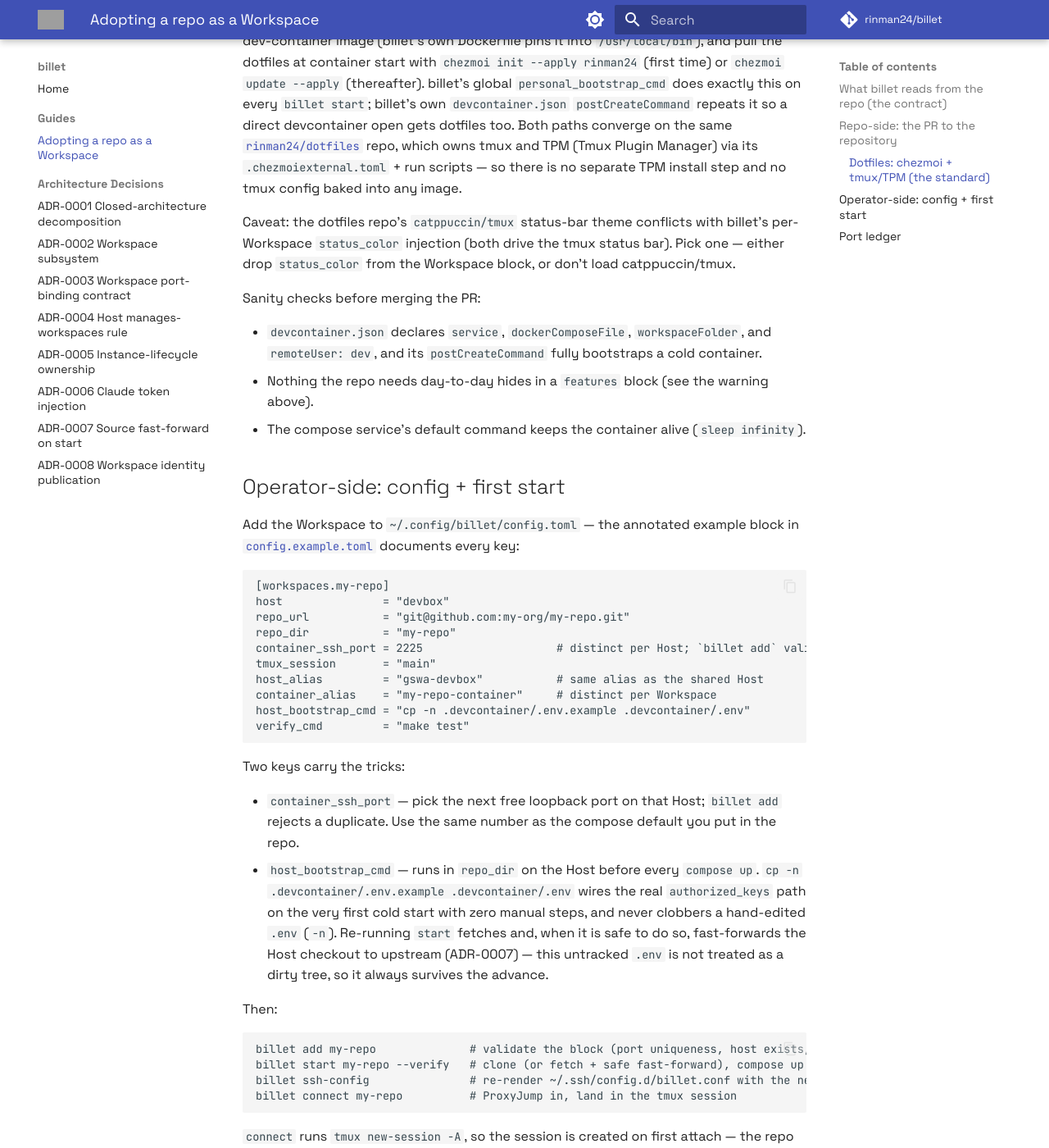
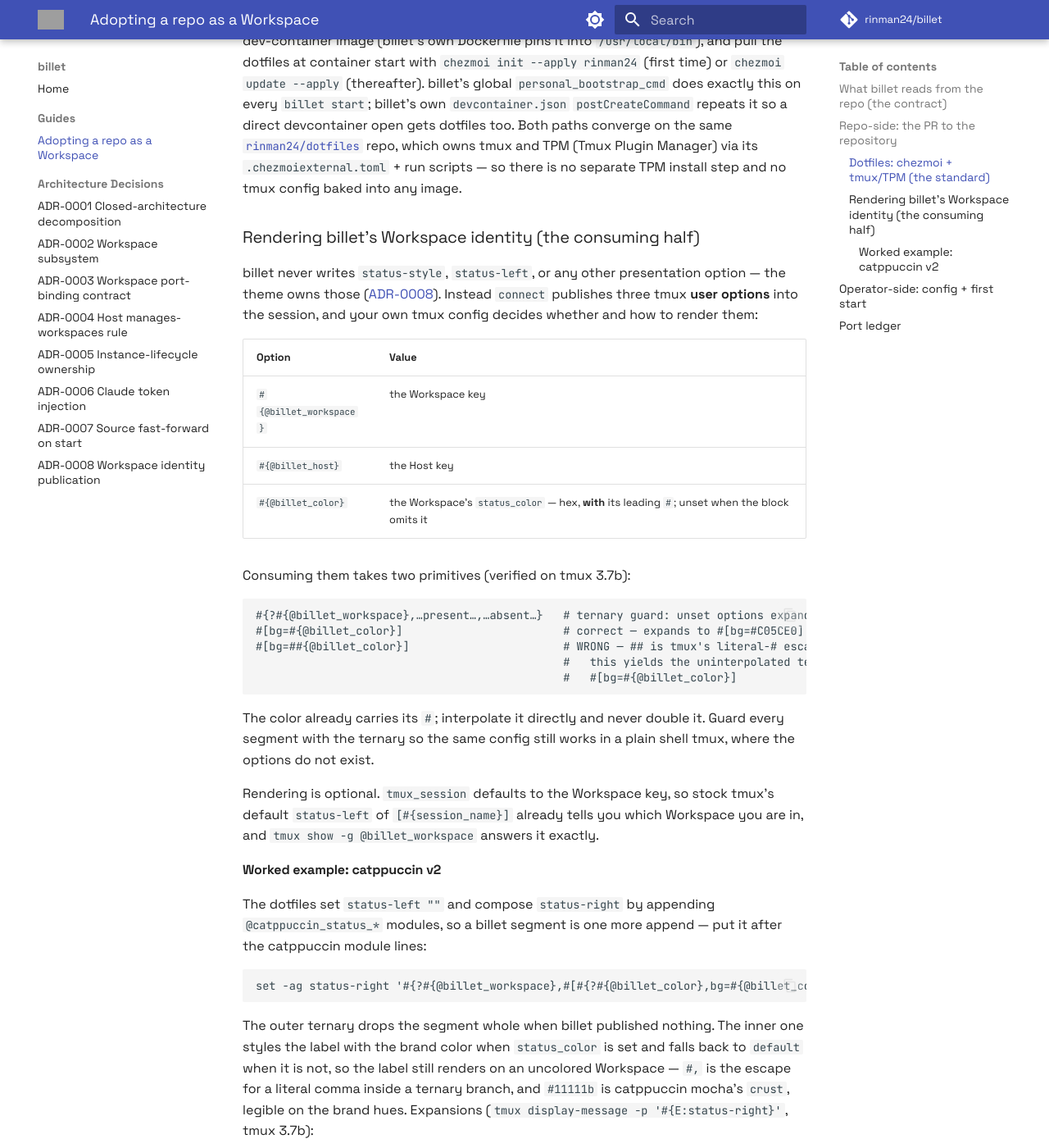
Before and after one commit to rinman24/billet, an MkDocs documentation site: the page built from docs/adopting-a-repo.md, in a window 1280 px wide and 1400 px high, scrolled down 1909 px. Shown: the whole window at 82% size. Built offline with MkDocs 1.6.1 and Material for MkDocs 9.7.7, drawn with Linux system fonts in a browser that asks for light colours; comment, search, counter and statistics services are not loaded; some of the changed text lies outside the part shown; grey boxes are pictures that could not be loaded.

Commit message:
feat: default tmux_session to the Workspace key (ADR-0008 rule 6)
Every Workspace shared the session name "main", so the name carried no
information. It now defaults to the [workspaces.<key>] table key; an
explicit tmux_session in the TOML still wins.

This is what makes ADR-0008 rule 3 (billet renders nothing; silence by
default) safe. Stock tmux's default status-left is "[#{session_name}] "
(verified on tmux 3.7b), so a container whose dotfiles know nothing about
billet still displays the Workspace name while billet writes zero
presentation options.

Docs follow the ADR:

- config.example.toml drops the explicit tmux_session = "main" from both
  [workspaces.*] blocks, showing the default instead, and the status_color
  comment no longer claims billet auto-picks a legible fg or paints the
  workspace key onto the bar. status_color stays operator intent with its
  hex validation (rule 5) — only who renders it moves.
- docs/adopting-a-repo.md replaces the obsolete "pick one — status_color or
  catppuccin/tmux" caveat with the consuming half of the contract: the
  published @billet_workspace / @billet_host / @billet_color options, the
  ternary guard, the leading-# interpolation rule, and a catppuccin v2
  worked example. Every format string is verified to expand on tmux 3.7b.

````diff
--- a/docs/adopting-a-repo.md
+++ b/docs/adopting-a-repo.md
@@ -78,9 +78,59 @@ so a direct devcontainer open gets dotfiles too. Both paths converge on the same
 (Tmux Plugin Manager) via its `.chezmoiexternal.toml` + run scripts — so there is no separate
 TPM install step and no tmux config baked into any image.
 
-Caveat: the dotfiles repo's `catppuccin/tmux` status-bar theme conflicts with billet's
-per-Workspace `status_color` injection (both drive the tmux status bar). Pick one — either
-drop `status_color` from the Workspace block, or don't load catppuccin/tmux.
+### Rendering billet's Workspace identity (the consuming half)
+
+billet never writes `status-style`, `status-left`, or any other presentation option — the
+theme owns those ([ADR-0008](adr/adr-0008-workspace-identity-publication.md)). Instead
+`connect` publishes three tmux **user options** into the session, and your own tmux config
+decides whether and how to render them:
+
+| Option | Value |
+| --- | --- |
+| `#{@billet_workspace}` | the Workspace key |
+| `#{@billet_host}` | the Host key |
+| `#{@billet_color}` | the Workspace's `status_color` — hex, **with** its leading `#`; unset when the block omits it |
+
+Consuming them takes two primitives (verified on tmux 3.7b):
+
+```text
+#{?#{@billet_workspace},…present…,…absent…}   # ternary guard: unset options expand to ""
+#[bg=#{@billet_color}]                        # correct — expands to #[bg=#C05CE0]
+#[bg=##{@billet_color}]                       # WRONG — ## is tmux's literal-# escape, so
+                                              #   this yields the uninterpolated text
+                                              #   #[bg=#{@billet_color}]
+```
+
+The color already carries its `#`; interpolate it directly and never double it. Guard every
+segment with the ternary so the same config still works in a plain shell tmux, where the
+options do not exist.
+
+Rendering is optional. `tmux_session` defaults to the Workspace key, so stock tmux's default
+`status-left` of `[#{session_name}] ` already tells you which Workspace you are in, and
+`tmux show -g @billet_workspace` answers it exactly.
+
+#### Worked example: catppuccin v2
+
+The dotfiles set `status-left ""` and compose `status-right` by appending
+`@catppuccin_status_*` modules, so a billet segment is one more append — put it after the
+catppuccin module lines:
+
+```text
+set -ag status-right '#{?#{@billet_workspace},#[#{?#{@billet_color},bg=#{@billet_color}#,fg=#11111b,default}] #{@billet_workspace}#{?#{@billet_host}, @ #{@billet_host},} #[default],}'
+```
+
+The outer ternary drops the segment whole when billet published nothing. The inner one styles
+the label with the brand color when `status_color` is set and falls back to `default` when it
+is not, so the label still renders on an uncolored Workspace — `#,` is the escape for a
+literal comma inside a ternary branch, and `#11111b` is catppuccin mocha's `crust`, legible on
+the brand hues. Expansions (`tmux display-message -p '#{E:status-right}'`, tmux 3.7b):
+
+| published | segment expands to |
+| --- | --- |
+| workspace + host + color | `#[bg=#C05CE0,fg=#11111b] billet @ devbox #[default]` |
+| workspace + host, no color | `#[default] billet @ devbox #[default]` |
+| workspace only | `#[default] billet #[default]` |
+| nothing | *(empty)* |
 
 Sanity checks before merging the PR:
 
@@ -101,7 +151,6 @@ host               = "devbox"
 repo_url           = "git@github.com:my-org/my-repo.git"
 repo_dir           = "my-repo"
 container_ssh_port = 2225                    # distinct per Host; `billet add` validates
-tmux_session       = "main"
 host_alias         = "gswa-devbox"           # same alias as the shared Host
 container_alias    = "my-repo-container"     # distinct per Workspace
 host_bootstrap_cmd = "cp -n .devcontainer/.env.example .devcontainer/.env"
@@ -130,7 +179,10 @@ billet connect my-repo          # ProxyJump in, land in the tmux session
 ```
 
 `connect` runs `tmux new-session -A`, so the session is created on first attach — the
-repo does not need to pre-create it.
+repo does not need to pre-create it. `tmux_session` is omitted above on purpose: it defaults
+to the Workspace key (`my-repo`), which is what makes the session name identify the Workspace
+in `#S` and in stock tmux's default `status-left`. Set it explicitly only to attach to a
+session some other tool already owns.
 
 ## Port ledger
 
````
Also changed, not shown: config.example.toml (+17 -5 lines), 2 other files.
